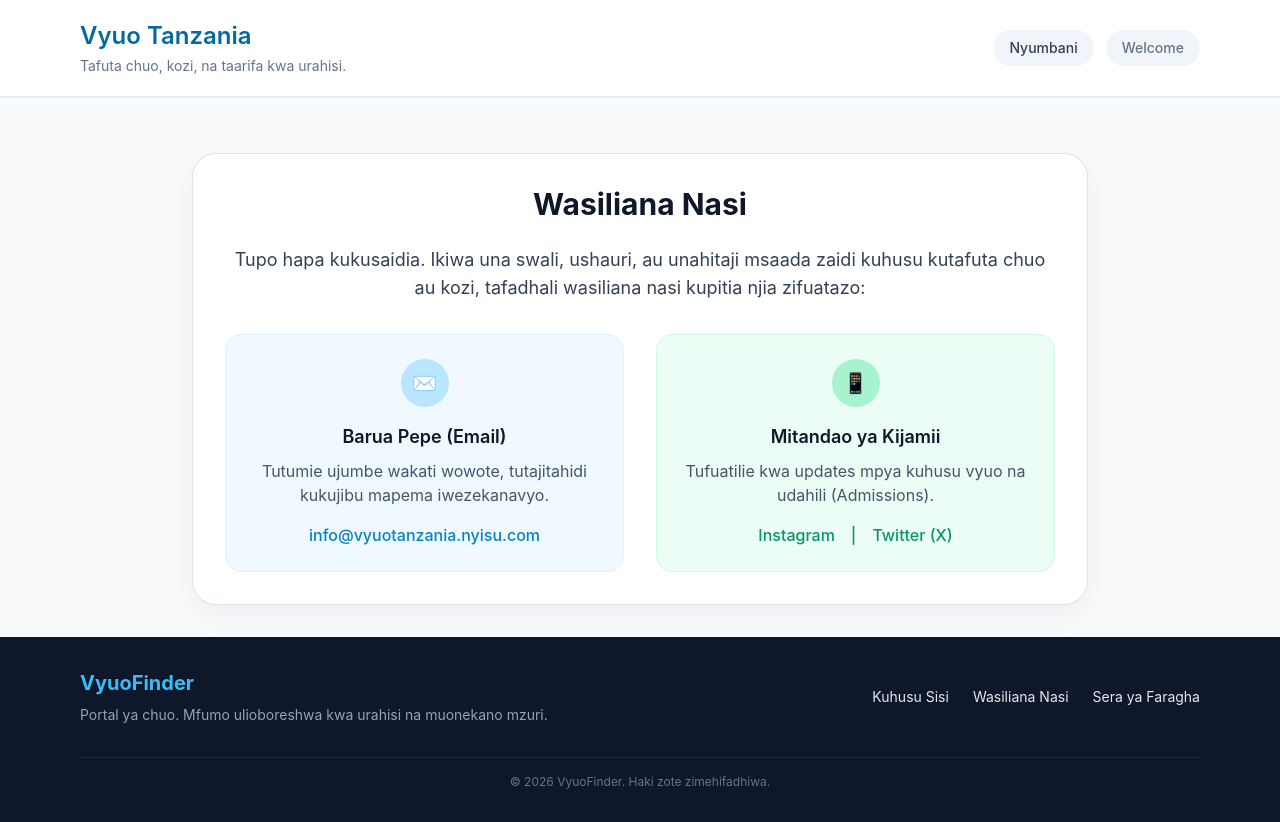
After one commit to Nyisulya/vyuo, a Django app: page /contact/ in a window 1280 px wide. The commit adds this page. Run offline with Django 5.2, Linux system fonts and the light colour scheme; some libraries are stand-ins or nearby versions.

Commit message:
Added footer pages: About, Contact, Privacy

```diff
--- a/universitysite/templates/universitysite/base.html
+++ b/universitysite/templates/universitysite/base.html
@@ -70,9 +70,22 @@
         {% endblock %}
       </main>
 
-      <footer class="bg-slate-900 text-slate-200">
-        <div class="mx-auto max-w-6xl px-4 py-6 text-center text-sm">
-          <p>Portal ya chuo. Mfumo ulioboreshwa kwa urahisi na muonekano mzuri.</p>
+      <footer class="bg-slate-900 text-slate-200 mt-auto">
+        <div class="mx-auto max-w-6xl px-4 py-8">
+          <div class="flex flex-col md:flex-row justify-between items-center gap-4 text-sm">
+            <div class="text-center md:text-left">
+              <a href="{% url 'universitysite:home' %}" class="text-xl font-bold text-sky-400 mb-2 block">VyuoFinder</a>
+              <p class="text-slate-400">Portal ya chuo. Mfumo ulioboreshwa kwa urahisi na muonekano mzuri.</p>
+            </div>
+            <div class="flex flex-wrap justify-center gap-6">
+              <a href="{% url 'universitysite:about' %}" class="hover:text-sky-400 transition">Kuhusu Sisi</a>
+              <a href="{% url 'universitysite:contact' %}" class="hover:text-sky-400 transition">Wasiliana Nasi</a>
+              <a href="{% url 'universitysite:privacy' %}" class="hover:text-sky-400 transition">Sera ya Faragha</a>
+            </div>
+          </div>
+          <div class="mt-8 pt-4 border-t border-slate-800 text-center text-xs text-slate-500">
+            &copy; <script>document.write(new Date().getFullYear())</script> VyuoFinder. Haki zote zimehifadhiwa.
+          </div>
         </div>
       </footer>
     </div>
--- /dev/null
+++ b/universitysite/templates/universitysite/contact.html
@@ -0,0 +1,38 @@
+{% extends 'universitysite/base.html' %}
+
+{% block title %}Wasiliana Nasi | University Portal{% endblock %}
+{% block meta_description %}Wasiliana na timu ya VyuoFinder kwa msaada wowote au maswali kuhusu vyuo na kozi nchini Tanzania.{% endblock %}
+
+{% block content %}
+<div class="card rounded-3xl p-8 max-w-4xl mx-auto mt-6">
+    <h1 class="text-3xl font-bold text-slate-900 mb-6 text-center">Wasiliana Nasi</h1>
+
+    <div class="prose max-w-none text-slate-700 text-center mb-8">
+        <p class="text-lg">Tupo hapa kukusaidia. Ikiwa una swali, ushauri, au unahitaji msaada zaidi kuhusu kutafuta chuo au kozi, tafadhali wasiliana nasi kupitia njia zifuatazo:</p>
+    </div>
+
+    <div class="grid grid-cols-1 md:grid-cols-2 gap-8">
+        <div class="bg-sky-50 rounded-2xl p-6 border border-sky-100 text-center hover:shadow-md transition duration-300">
+            <div class="w-12 h-12 bg-sky-200 text-sky-700 rounded-full flex items-center justify-center mx-auto mb-4 text-xl">
+                ✉️
+            </div>
+            <h3 class="font-semibold text-lg text-slate-900 mb-2">Barua Pepe (Email)</h3>
+            <p class="text-slate-600">Tutumie ujumbe wakati wowote, tutajitahidi kukujibu mapema iwezekanavyo.</p>
+            <a href="mailto:info@vyuotanzania.nyisu.com" class="inline-block mt-4 text-sky-600 font-medium hover:text-sky-800">info@vyuotanzania.nyisu.com</a>
+        </div>
+
+        <div class="bg-emerald-50 rounded-2xl p-6 border border-emerald-100 text-center hover:shadow-md transition duration-300">
+            <div class="w-12 h-12 bg-emerald-200 text-emerald-700 rounded-full flex items-center justify-center mx-auto mb-4 text-xl">
+                📱
+            </div>
+            <h3 class="font-semibold text-lg text-slate-900 mb-2">Mitandao ya Kijamii</h3>
+            <p class="text-slate-600">Tufuatilie kwa updates mpya kuhusu vyuo na udahili (Admissions).</p>
+            <div class="flex justify-center gap-4 mt-4 text-emerald-600 font-medium">
+                <a href="#" class="hover:text-emerald-800">Instagram</a>
+                <span>|</span>
+                <a href="#" class="hover:text-emerald-800">Twitter (X)</a>
+            </div>
+        </div>
+    </div>
+</div>
+{% endblock %}
--- a/universitysite/urls.py
+++ b/universitysite/urls.py
@@ -11,5 +11,7 @@ urlpatterns = [
     path('home/region/', views.region, name = 'region'),
     path('home/universities/', views.university_list, name = 'university_list'),
     path('home/courses/', views.course_list, name = 'course_list'),
-
+    path('about/', views.about, name='about'),
+    path('contact/', views.contact, name='contact'),
+    path('privacy/', views.privacy, name='privacy'),
 ]
--- a/universitysite/views.py
+++ b/universitysite/views.py
@@ -90,3 +90,12 @@ def cou_detail(request, pk):
 def region(request):
     region = Region.objects.all()
     return render(request, 'universitysite/region.html', {'region': region})
+
+def about(request):
+    return render(request, 'universitysite/about.html')
+
+def contact(request):
+    return render(request, 'universitysite/contact.html')
+
+def privacy(request):
+    return render(request, 'universitysite/privacy.html')
```
Also changed, not shown: universitysite/templates/universitysite/about.html (added, +28 -0 lines), universitysite/templates/universitysite/privacy.html (added, +33 -0 lines).
